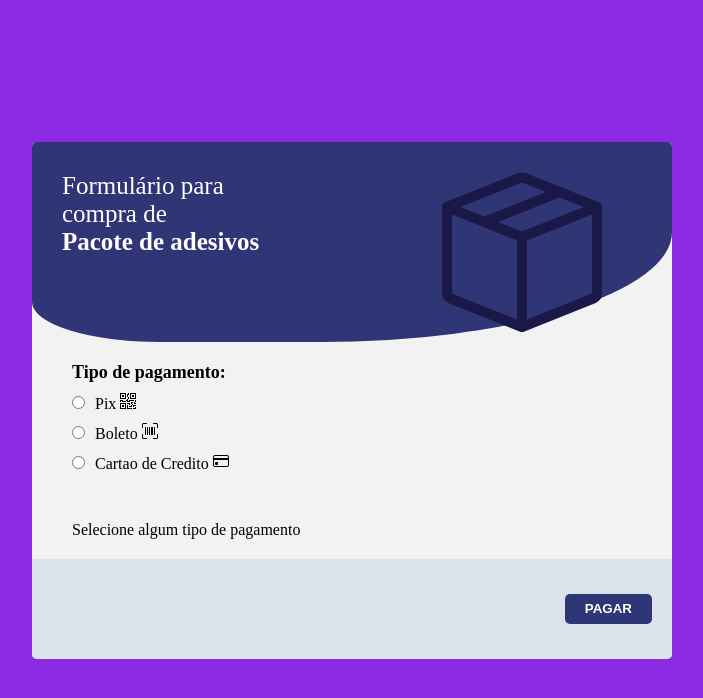
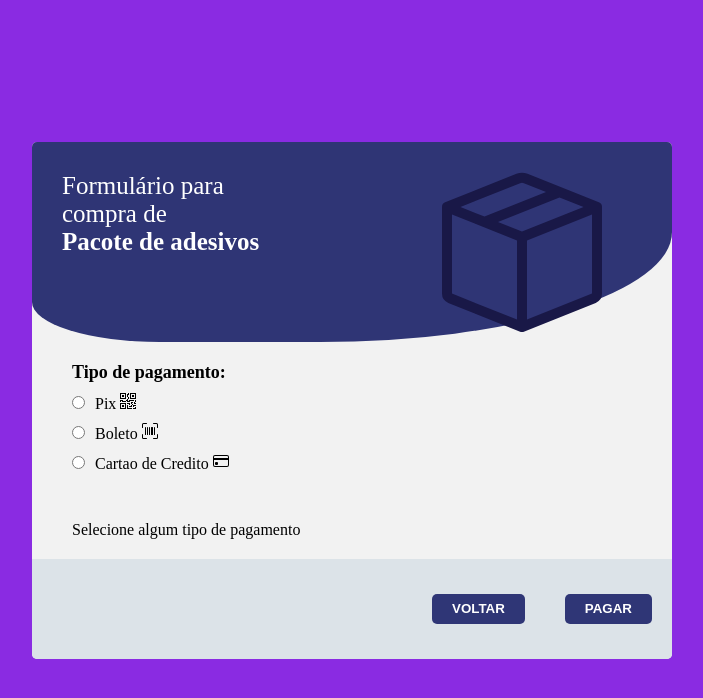
Before and after one commit to hgalvao98/sticker-app, a Vue app: page / in a window 1280 px wide. Both pictures are taken after a click on the button "PROXIMO". Shown: the top 698 px of the page, without its empty margins (288-991 px from the left). Built offline with nearby package versions, Linux system fonts and the light colour scheme; what @formkit/vue would draw is missing.

Commit message:
created confirmation

```diff
--- a/src/App.vue
+++ b/src/App.vue
@@ -61,6 +61,14 @@ export default {
       <Payment v-if="activePhase == 2" />
       <Confirmation v-if="activePhase == 3" />
       <div class="form__send">
+        <button
+          v-if="activePhase == 2"
+          type="submit"
+          class="form__send__button"
+          @click.prevent="goToStep(activePhase - 1)"
+        >
+          Voltar
+        </button>
         <button
           type="submit"
           class="form__send__button"
--- a/src/pages/Confirmation.vue
+++ b/src/pages/Confirmation.vue
@@ -1,5 +1,6 @@
 <template>
-  <div>
+  <div class="confirmation">
     <h1>Compra confirmada!</h1>
+    <p>Para realizar outra compra clique em "Concluir"</p>
   </div>
 </template>
--- a/src/pages/MainQs.vue
+++ b/src/pages/MainQs.vue
@@ -7,7 +7,9 @@ import Counter from "../components/counter.vue";
     <div class="form__question">
       <label class="form__question__title" for="">Quais adesivos:</label>
       <div class="form__question__sticker">
-        <input type="checkbox" value="React" name="React" /><label>React</label>
+        <input type="checkbox" required value="React" name="React" /><label
+          >React</label
+        >
       </div>
       <div class="form__question__sticker">
         <input type="checkbox" value="Vue" name="Vue" /><label>Vue</label>
```
